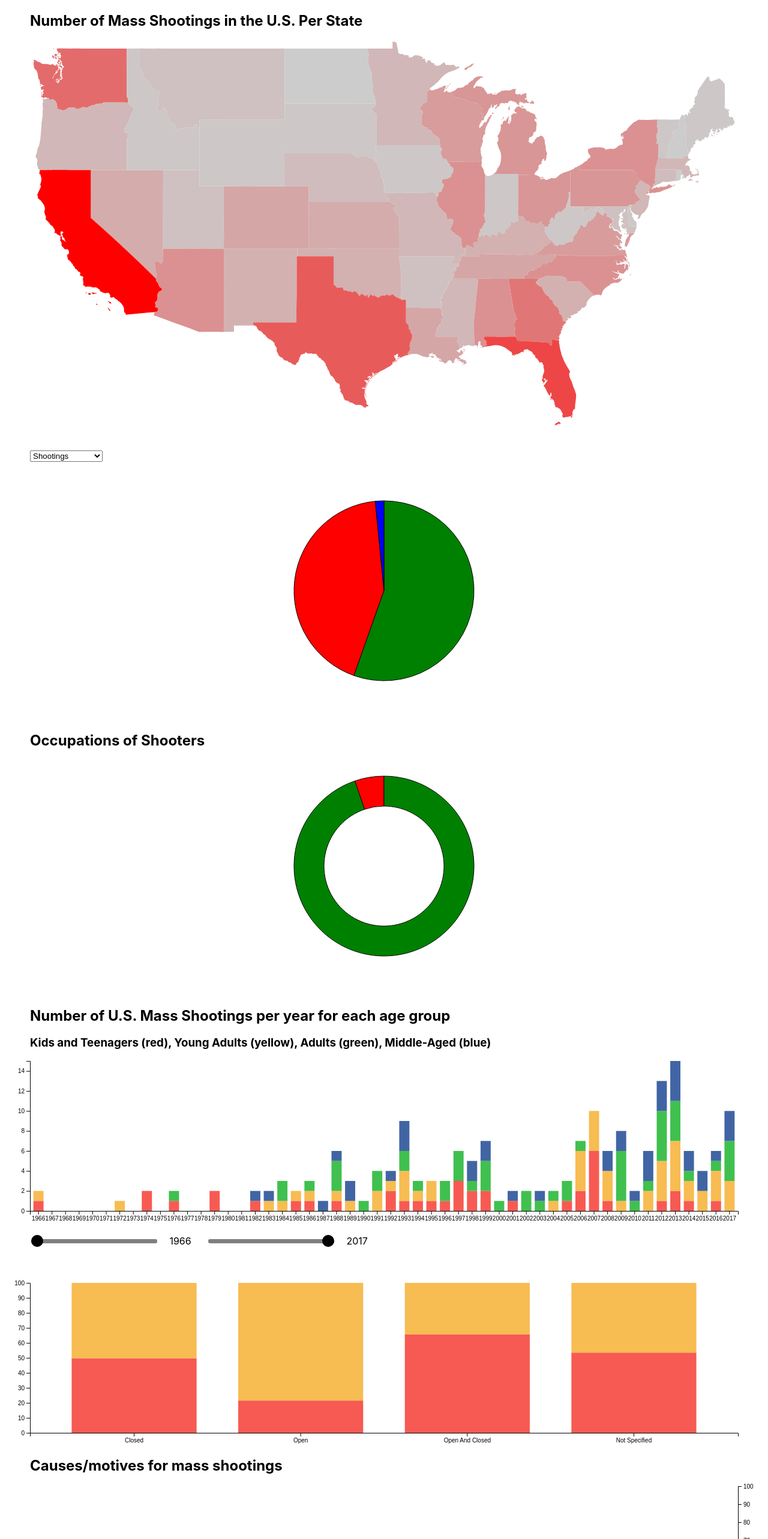
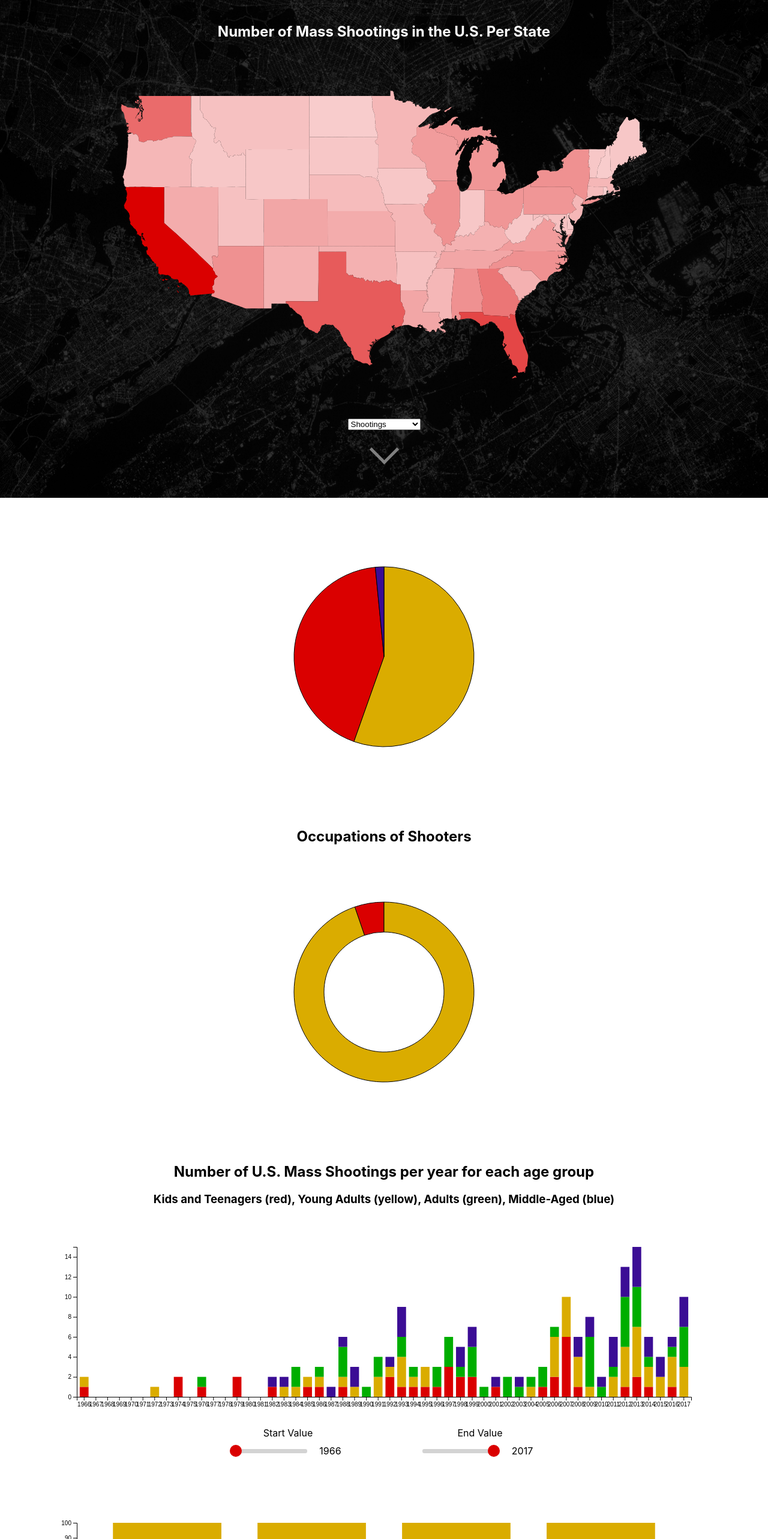
Before and after one commit to italiaiello/info-vis, a React (Create React App) app: page / in a window 1280 px wide. Shown: the top 2566 px of the page at 60% size. Built offline with nearby package versions, Linux system fonts and the light colour scheme.

Commit message:
changed some styling

```diff
--- a/src/App.css
+++ b/src/App.css
@@ -16,7 +16,11 @@ svg .country:hover {
   display: flex;
   flex-direction: column;
   align-items: stretch;
-  padding: 0 50px;
+  text-align: center;
+}
+
+.graph {
+  padding: 50px 0;
 }
 
 .graphButtons {
@@ -36,14 +40,37 @@ button {
 
 /* Geo Chart */
 
+.geoChartContainer {
+  width: 100%;
+  background-image: url("./images/network.jpg");
+  background-size: cover;
+  background-repeat: no-repeat;
+  height: 100vh;
+  padding-top: 30px;
+  display: flex;
+  flex-direction: column;
+  justify-content: space-around;
+  align-items: center;
+}
+
+.geoChartContainer h2 {
+  color: white;
+  margin-top: 0;
+}
+
 .geoChart {
   width: 100%;
-  height: 80vh;
+  height: 60vh;
   overflow: hidden;
   position: relative;
   display: flex;
+  flex-direction: column;
   justify-content: center;
   align-items: center;
+}
+
+.geoChart svg text {
+  fill: yellow;
 }
 
 .geoChartInfoContainer {
@@ -62,6 +89,14 @@ button {
   font-weight: bold;
 }
 
+.fancyArrow {
+  width: 30px;
+  height: 30px;
+  border-bottom: 5px solid gray;
+  border-left: 5px solid gray;
+  transform: rotate(-45deg);
+  /* border-radius: 10px; */
+}
 
 /* Pie Chart */
 
@@ -76,10 +111,20 @@ button {
   height: 250px
 }
 
+.stackedGraph div {
+  width: 80%;
+  margin: 0 auto;
+}
+
 /* Bar Graph */
 
 .barGraph svg {
   height: 300px;
+}
+
+.barGraph div {
+  width: 80%;
+  margin: 0 auto;
 }
 
 /* Range Sliders */
@@ -89,14 +134,22 @@ button {
   width: 50%;
   display: flex;
   justify-content: center;
+  margin: 0 auto;
 }
 
 .sliderContainer {
-  width: 60%;
+  width: 100%;
+  display: flex;
+  flex-direction: column;
+  justify-content: center;
+  align-items: center;
+  margin-bottom: 10px;
+}
+
+.sliderContainer div {
   display: flex;
   justify-content: center;
   align-items: center;
-  margin-bottom: 10px;
 }
 
 .slider {
@@ -104,7 +157,7 @@ button {
   width: 80%;
   height: 7px;
   outline: none;
-  background-color: grey;
+  background-color: lightgray;
   border-radius: 3px;
   margin-right: 10px;
 }
@@ -117,7 +170,7 @@ button {
   z-index: 3;
   position: relative;
   border-radius: 50%;
-  background-color: black;
+  background-color: #DA0000;
   width: 20px;
   height: 20px;
 }
@@ -132,3 +185,12 @@ button {
 .lineGraph svg {
   height: 300px;
 }
+
+.lineGraph div {
+  width: 80%;
+  margin: 0 auto;
+}
+
+.line {
+  stroke-width: 2px;
+}
--- a/src/App.js
+++ b/src/App.js
@@ -97,18 +97,18 @@ function App() {
   const culpritKeys = ['kidsAndTeenagers', 'youngAdults', 'adults', 'middleAged']
   // Colors of each data point, which would colorise the stack of each year
   const culpritColors = {
-    kidsAndTeenagers:"#f75a52",
-    youngAdults:"#f7bc52",
-    adults: "#40c04f",
-    middleAged: "#4165a4"
+    kidsAndTeenagers:"#DA0000",
+    youngAdults:"#DAAC00",
+    adults: "#00AE00",
+    middleAged: "#3B0D95"
   }
 
   // Stacked Bar Graph Data
   const [spaceData, setSpaceData] = useState([])
   const spaceKeys = ["fatalities", "injured"]
   const spaceColors = {
-    fatalities:"#f75a52",
-    injured:"#f7bc52"
+    fatalities:"#DA0000",
+    injured:"#DAAC00"
   }
 
 
@@ -188,21 +188,17 @@ function App() {
 
   return (
     <section className="graphs">
+      <article className="geoChartContainer">
         <h2>Number of Mass Shootings in the U.S. Per State  </h2>
         <GeoChart data={dataForUS}
-                // shootingsPerState={shootingsPerState}
                   victimsPerState={victimsPerState}
                   targetsPerState={targetsPerState}
                   property={property}
                   isTargetsOptionSelected={isTargetsOptionSelected}
                   selectedTargetIndex={selectedTargetIndex}
         />
-      <br />
-      <br />
         <article className="dropdownContainer">
-                                                {/* If 'Targets' isn't selected, then update the value as usual */}
-        <select className="dropdown" onChange={onStatChange}
-        >
+          <select className="dropdown" onChange={onStatChange} >
             <option value="shootings">Shootings</option>
             <option value="target">Targets</option>
             <option value="fatalities">Fatalities</option>
@@ -210,7 +206,6 @@ function App() {
             <option value="policemenKilled">Policemen Killed</option>
             <option value="totalVictims">Total Victims</option>
           </select>
-
           {
             isTargetsOptionSelected &&
             <select id="targetSelect" className="dropdown" onChange={onTargetChange}>
@@ -222,12 +217,21 @@ function App() {
                           let targetString = currentTarget.target.replace(/([a-z0-9])([A-Z])/g, '$1 $2')
                           targetString = `${targetString.charAt(0).toUpperCase()}${targetString.substring(1)}`
 
-                        return <option onClick={console.log(index)} key={index} value={currentTarget.target} data-index={index}>{targetString}</option>
-                    }
-                    )
+                          return <option onClick={console.log(index)}
+                                          key={index}
+                                          value={currentTarget.target}
+                                          data-index={index}
+                                  >
+                                  {targetString}
+                                  </option>
+                      })
                   }
             </select>
           }
+        </article>
+        <div className="fancyArrow"></div>
+        <br/>
+        <br/>
       </article>
 
       <br />
--- a/src/components/BarGraph/BarGraph.js
+++ b/src/components/BarGraph/BarGraph.js
@@ -47,7 +47,7 @@ const AnimatedBarGraph = ({ barClassName, barGraphData }) => {
         const colorScale = scaleLinear()
             .domain([0, maxDataValue])
             // Change colors here
-            .range(["#ff8780", "#ff473d"])
+            .range(["#DAAC00", "#DA0000"])
             .clamp(true)
 
         // Setting up the x and y axes
--- a/src/components/GeoChart/GeoChart.js
+++ b/src/components/GeoChart/GeoChart.js
@@ -48,7 +48,7 @@ const GeoChart = ({ data, victimsPerState, targetsPerState, property, isTargetsO
         const colorScale = scaleLinear()
             .domain(isTargetsOptionSelected ? [0, maxPropTargets] : [minProp, maxProp])
             // Change colors here
-            .range(["#ccc", "red"])
+            .range(["#f8cccc", "#DA0000"])
 
         // Projects coordinates on a 2D plane
         const projection = geoMercator()
@@ -78,7 +78,7 @@ const GeoChart = ({ data, victimsPerState, targetsPerState, property, isTargetsO
                 :
                 (
                     targetsText !== "Unknown" ?
-                    `${feature.properties.NAME}: ${number} ${targetsText} as a target`
+                    `${feature.properties.NAME}: ${number} had ${targetsText} as a target`
                     :
                     targetsText
                 )
@@ -124,7 +124,7 @@ const GeoChart = ({ data, victimsPerState, targetsPerState, property, isTargetsO
                     .join(enter => enter.append("text"))
                     .attr("class", "geoTooltip")
                     .attr("x", event.pageX - 100)
-                    .attr("y", event.pageY - 25)
+                    .attr("y", event.pageY - 180)
                     .text(setTooltipText(feature))
 
                 // Selects the slice we are currently hovering over and change the color
@@ -154,7 +154,7 @@ const GeoChart = ({ data, victimsPerState, targetsPerState, property, isTargetsO
 
 
     return (
-        <div ref={wrapperRef} className="geoChart">
+        <div ref={wrapperRef} className="graph geoChart">
             <svg ref={geoChartRef}>
             </svg>
             <div className="geoChartInfoContainer">
--- a/src/components/LineGraph/LineGraph.js
+++ b/src/components/LineGraph/LineGraph.js
@@ -74,7 +74,7 @@ const LineGraph = ({ lineGraphData, yAxisMax, reverseData, xAxisFontSize, xAxisR
         .attr("class", "line")
         .attr("d", myLine)
         .attr("fill", "none")
-        .attr("stroke", "blue")
+        .attr("stroke", "#DA0000")
 
     }, [lineGraphData, reverseData, yAxisMax, xAxisFontSize, dimensions])
 
--- a/src/components/PieChart/PieChart.js
+++ b/src/components/PieChart/PieChart.js
@@ -41,7 +41,7 @@ const PieChart = ({ pieChartData, innerRadius, outerRadius }) => {
         const colorScale = scaleOrdinal()
             .domain(pieChartValues)
             // Change colors here
-            .range(["red", "green", "blue"]);
+            .range(["#DA0000", "#DAAC00", "#3B0D95"]);
 
         // Creating the pie chart
         svg
@@ -96,7 +96,7 @@ const PieChart = ({ pieChartData, innerRadius, outerRadius }) => {
                 // Selects the slice we are currently hovering over and change the color
                 svg
                     .select(`.value${data.value}`)
-                    .attr("fill", "#3d3d3d")
+                    .attr("fill", "#990000")
 
             })
             .on("mouseleave", (data) => {
--- a/src/components/StackedBarGraph/AnimatedStackedBarGraph.js
+++ b/src/components/StackedBarGraph/AnimatedStackedBarGraph.js
@@ -114,6 +114,8 @@ const StackedBarGraph = ({ stackedBarGraphData, keys, colors }) => {
         </article>
         <article className="rangeSliders">
             <div className="sliderContainer">
+                <label>Start Value</label>
+                <div>
                     <input  className="slider"
                             type="range"
                             min={"1966"}
@@ -123,7 +125,10 @@ const StackedBarGraph = ({ stackedBarGraphData, keys, colors }) => {
                     />
                     <span className="sliderValue">{startValue}</span>
                 </div>
+            </div>
             <div className="sliderContainer">
+                <label>End Value</label>
+                <div>
                     <input  className="slider"
                             type="range"
                             min={"1966"}
@@ -133,6 +138,7 @@ const StackedBarGraph = ({ stackedBarGraphData, keys, colors }) => {
                     />
                     <span className="sliderValue">{endValue}</span>
                 </div>
+            </div>
         </article>
     </article>
     )
```
Also changed, not shown: src/images/network.jpg (added). Lines whose indentation alone changed are shown as unchanged.
